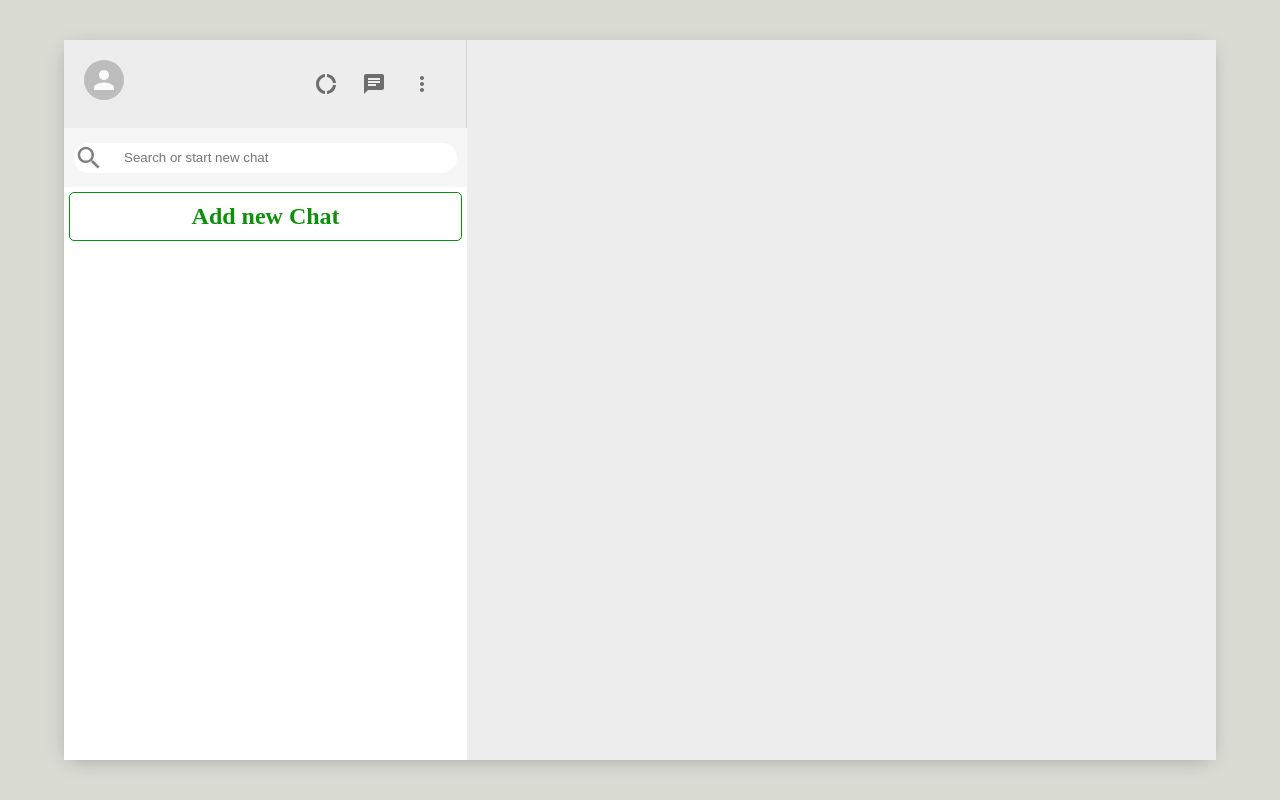
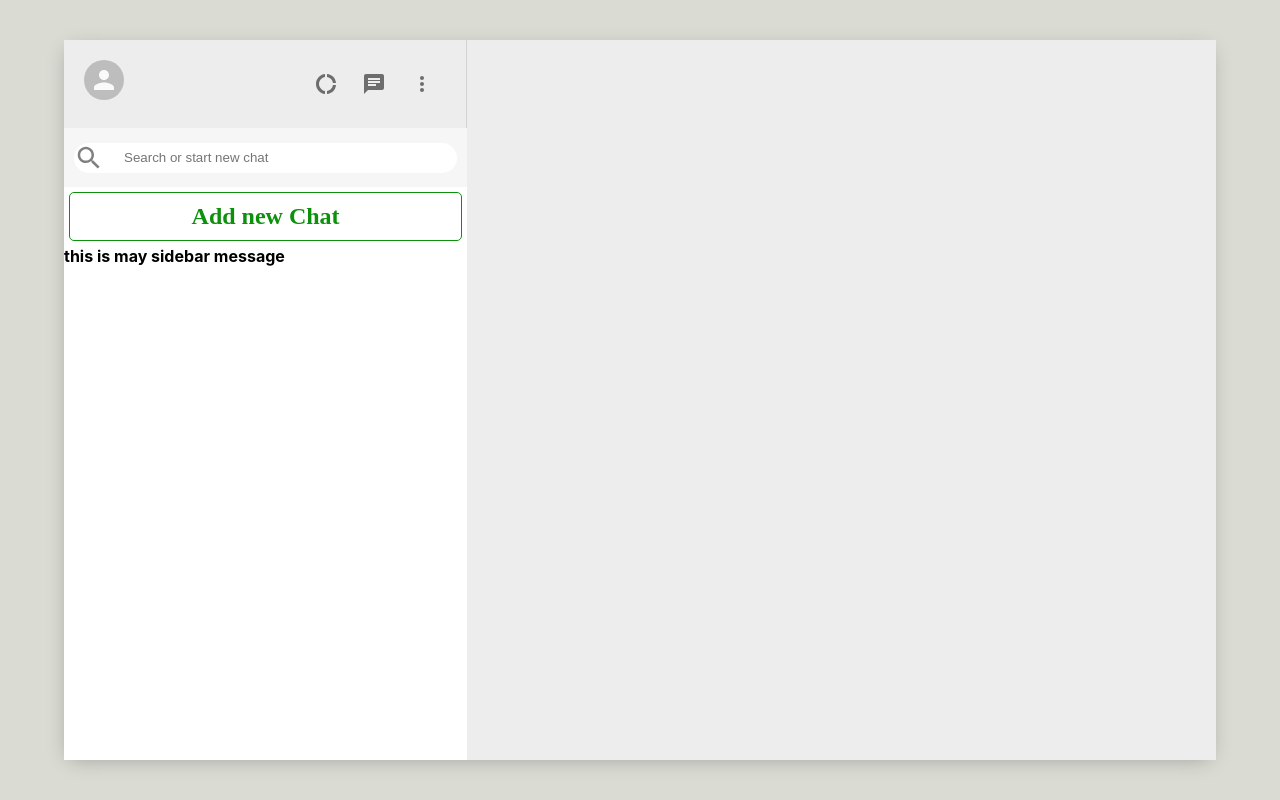
Before and after one commit to Ian-Balijawa/messanger-app, a React (Create React App) app: page / in a window 1280 px wide. Built offline with nearby package versions, Linux system fonts and the light colour scheme.

Commit message:
new code

```diff
--- a/src/Sidebar.js
+++ b/src/Sidebar.js
@@ -5,6 +5,7 @@ import { DonutLarge } from '@material-ui/icons'
 import ChatIcon from '@material-ui/icons/Chat';
 import MoreVertIcon from '@material-ui/icons/MoreVert';
 import SearchIcon from '@material-ui/icons/Search';
+import SidebarChats from './SidebarChats';
 // import SidebarChat from './SidebarChat'
 
 function Sidebar() {
@@ -37,6 +38,7 @@ function Sidebar() {
             <div  className="chat-head">
               <h2>Add new Chat</h2>
             </div>
+            <SidebarChats/>
         </div>
     </div>
   )
--- /dev/null
+++ b/src/SidebarChats.js
@@ -0,0 +1,12 @@
+import React from 'react'
+import "./SidebarChats.css"
+
+function SidebarChats() {
+  return (
+    <div>
+      <h4>this is may sidebar message</h4>
+    </div>
+  )
+}
+
+export default SidebarChats
```
Also changed, not shown: src/SidebarChats.css (added).
